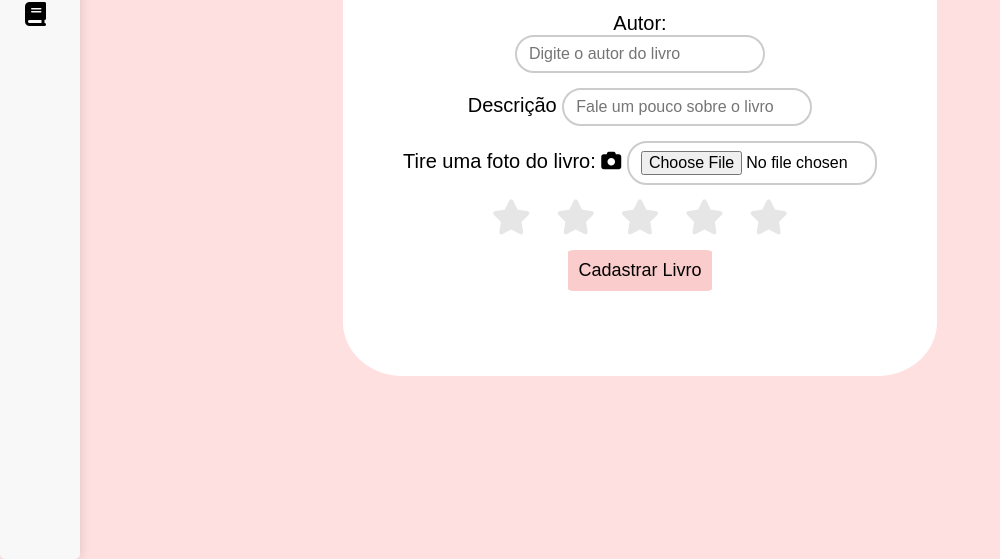
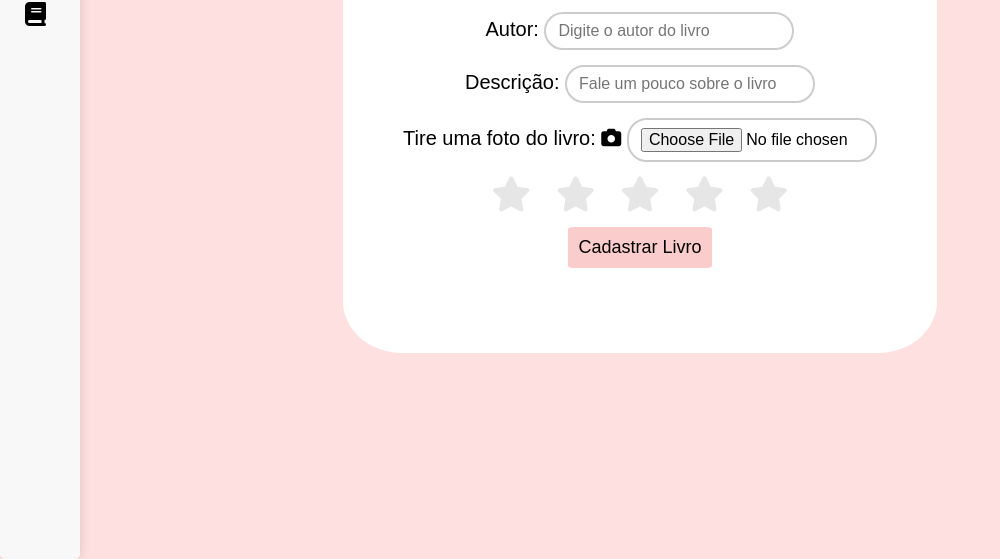
Before and after one commit to raissabispo/mybookshelf, a plain HTML site: page cadastrar-livro.html in a window 1280 px wide. Shown: the part 241-800 px from the top of the page, without its empty margins (0-1000 px from the left). Drawn offline with Linux system fonts and the light colour scheme.

Commit message:
Ajustando estilo de cadastro

```diff
--- a/cadastrar-livro.html
+++ b/cadastrar-livro.html
@@ -15,10 +15,9 @@
             <input type="text" name="nome" id="nome" placeholder="Digite o título do livro">
               <br>
             <label for="autor">Autor: </label>
-            <br>
             <input type="text" name="autor" id="autor" placeholder="Digite o autor do livro">
              <br>
-            <label for="descricao">Descrição</label>
+            <label for="descricao">Descrição: </label>
             <input type="text" name="descricao" id="descricao" placeholder="Fale um pouco sobre o livro">
             <br>
             <label for="foto-livro">Tire uma foto do livro:</label>
--- a/styles/cadastrar-livro.css
+++ b/styles/cadastrar-livro.css
@@ -25,6 +25,7 @@ body{
   margin-bottom: 15px;
 }
 .cadastro .form-livro{
+  flex-direction: column;
   font-size: 20px;
 
 }
```
